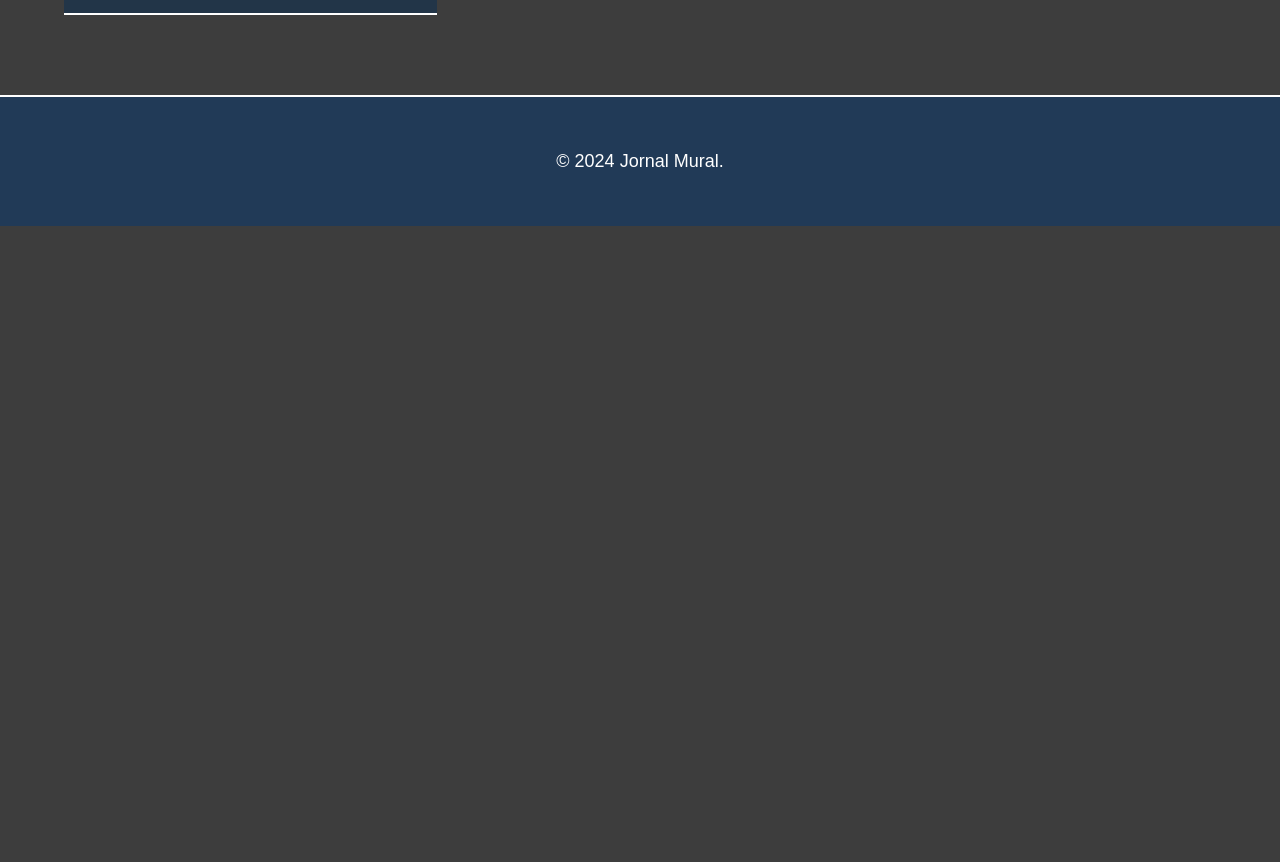
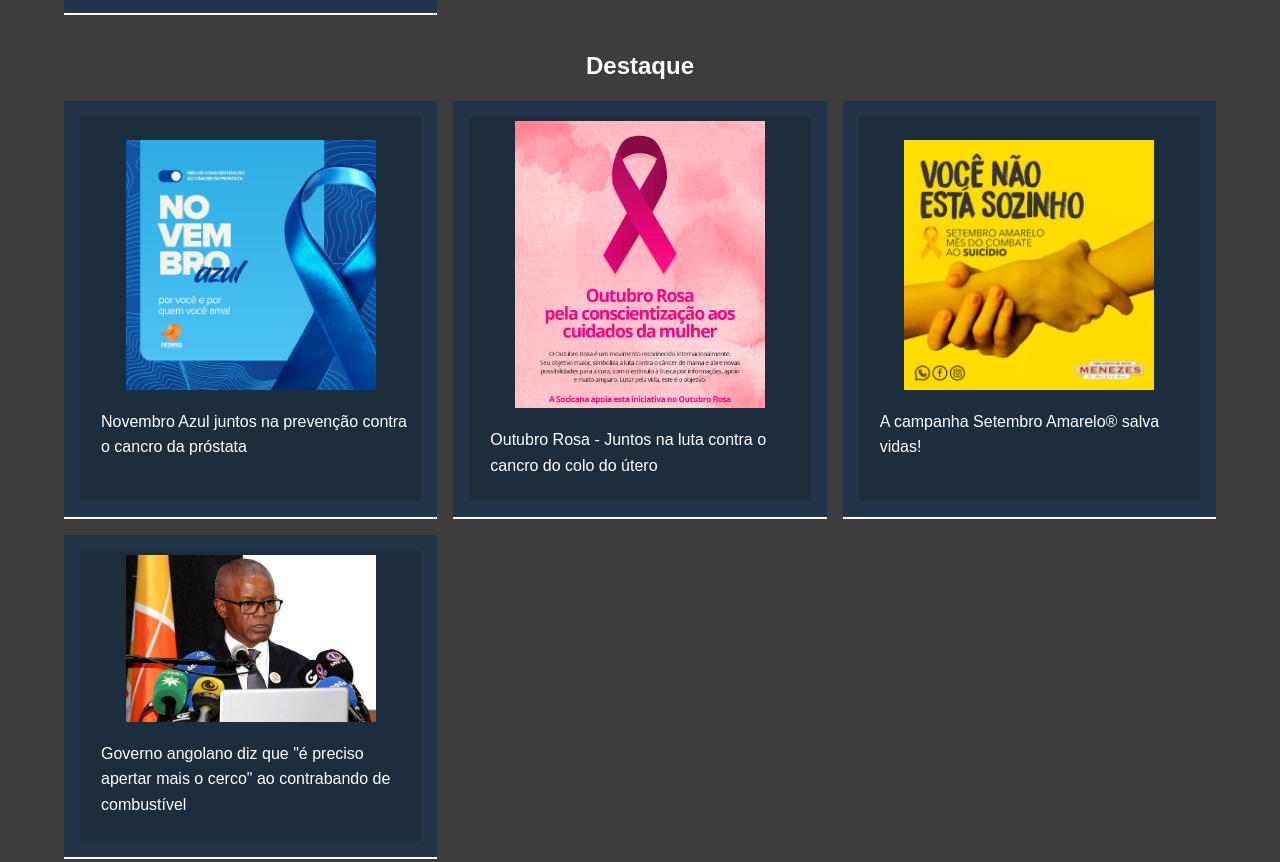
Before and after one commit to AdrianoRamosadr/Rui-Miguel-Jornal, a plain HTML site: page index.html in a window 1280 px wide. Shown: the part 2961-3823 px from the top of the page. Before the commit the page ends 3187 px from the top, so only its background shows below. Drawn offline with Linux system fonts and the light colour scheme.

Commit message:
finalizei

```diff
--- a/index.html
+++ b/index.html
@@ -189,6 +189,48 @@
       </div>
     </section>
 
+    <section id="">
+      <h2>Destaque</h2>
+      <div class="grid">
+        <article>
+          <div class="imagens">
+
+            <img src="imagens/dest.png" alt="">
+            <p>Novembro Azul juntos na prevenção contra o cancro da próstata</p>
+          </div>
+        </article>
+        <article>
+
+            <div class="imagens">
+
+              <img src="imagens/dest02.jpg" alt="">
+
+              <p>Outubro Rosa - Juntos na luta contra o cancro do colo do útero</p>
+            </div>
+
+        </article>
+        <article>
+
+          <div class="imagens">
+
+            <img src="imagens/dest06.jpeg" alt="">
+            <p>
+              A campanha Setembro Amarelo® salva vidas!  </p>
+          </div>
+
+      </article>
+      <article>
+
+        <div class="imagens">
+
+          <img src="imagens/dest08.jpg" alt="">
+          <p>Governo angolano diz que "é preciso apertar mais o cerco" ao contrabando de combustível</p>
+        </div>
+
+    </article>
+      </div>
+    </section>
+
   </main>
 
   <footer>
```
Also changed, not shown: imagens/dest.png (added), imagens/dest01.png (added), imagens/dest02.jpg (added), imagens/dest03.avif (added), imagens/dest06.jpeg (added), imagens/dest07.webp (added), imagens/dest08.jpg (added).
